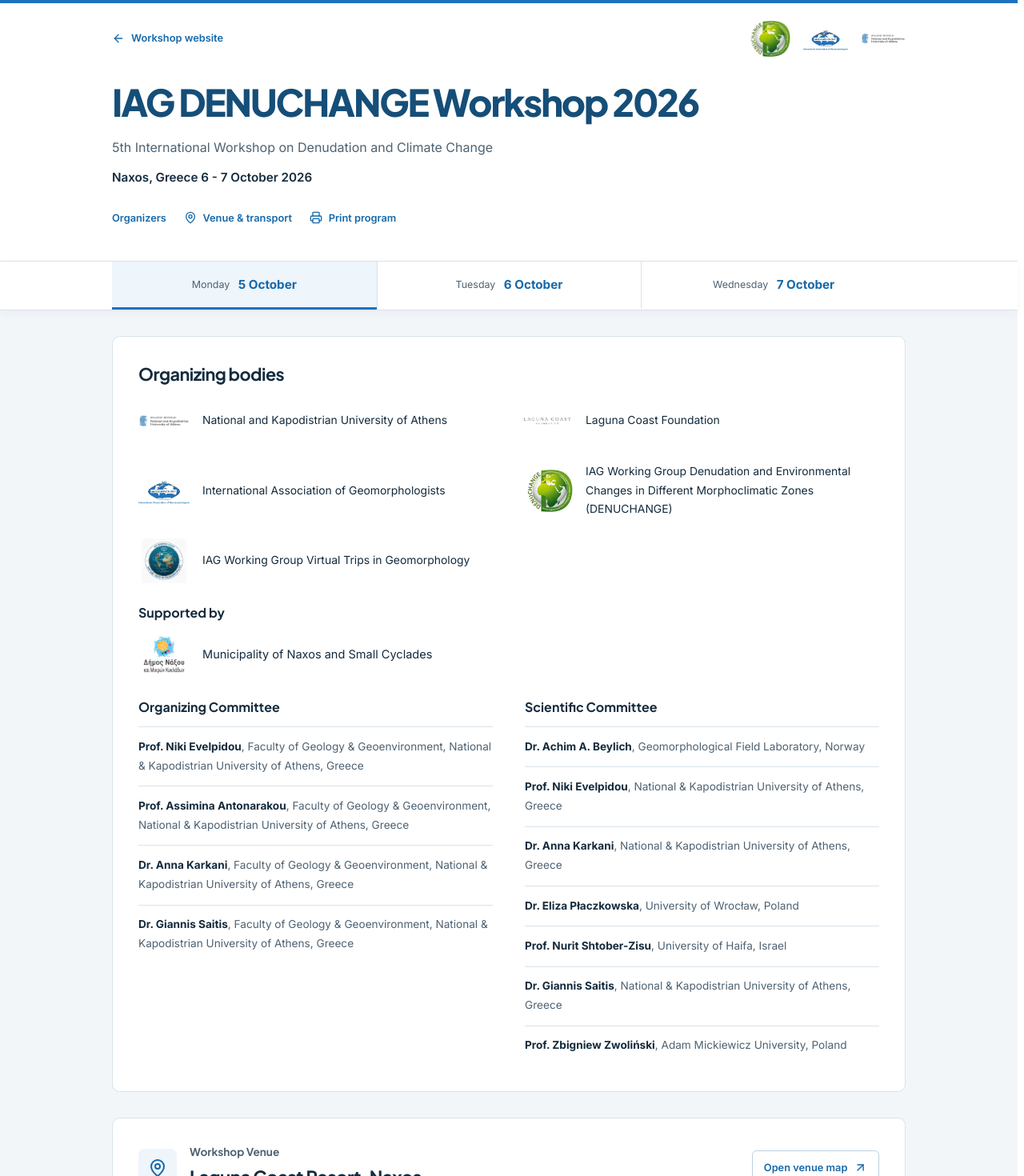
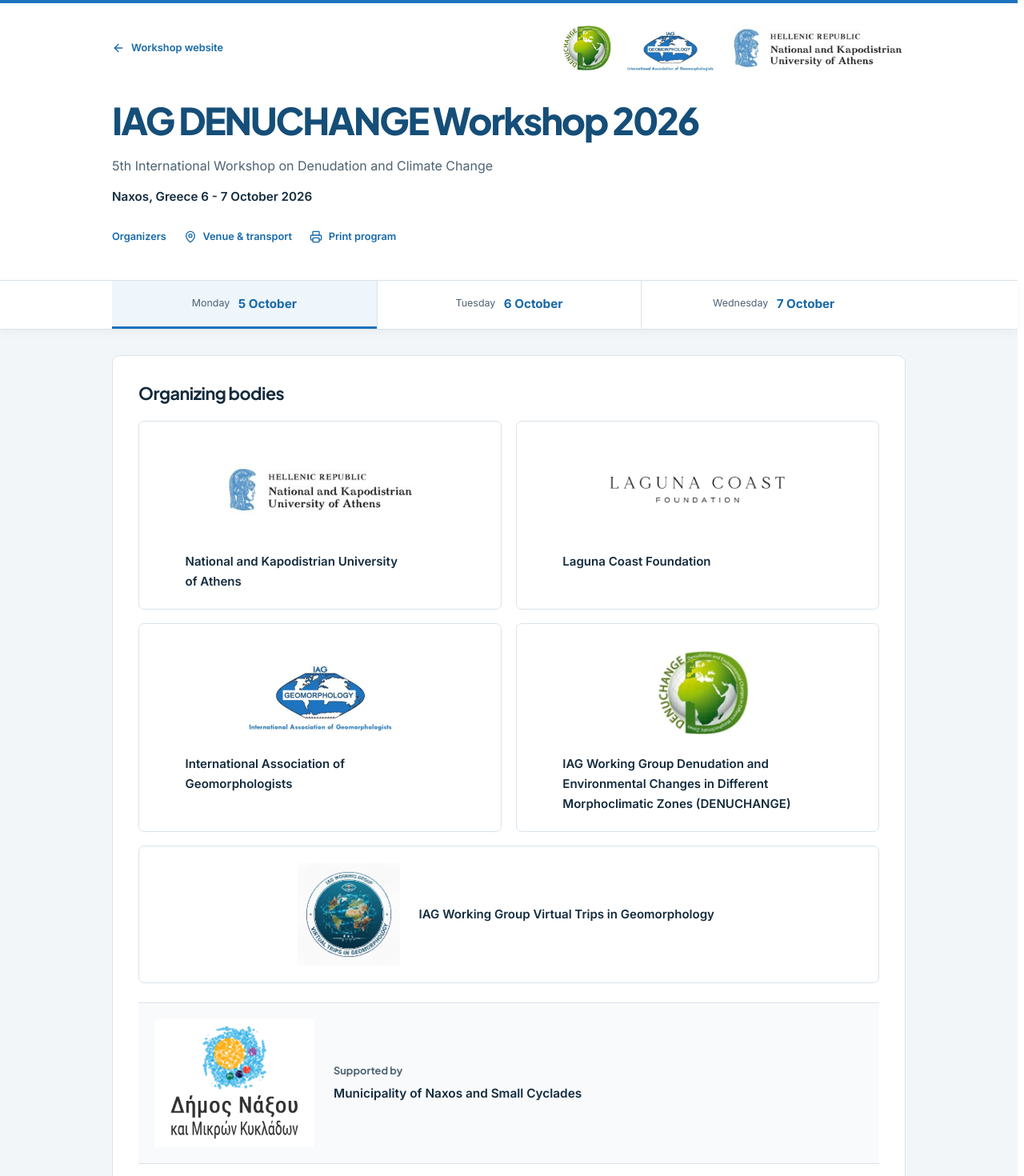
Before and after one commit to uoa-gr/denuchange, a React (Vite) app in the folder website/: page /agenda in a window 1280 px wide. Shown: the top 1470 px of the page at 80% size. Built offline with nearby package versions, Linux system fonts and the light colour scheme; no server answers.

Commit message:
style: polish organizing bodies and enlarge agenda logos

```diff
--- a/website/src/pages/agenda/AgendaPage.tsx
+++ b/website/src/pages/agenda/AgendaPage.tsx
@@ -206,9 +206,9 @@
           <div className="agenda-brand-row">
             <a href={import.meta.env.BASE_URL} className="agenda-home"><ArrowLeft size={16} aria-hidden="true" />Workshop website</a>
             <div className="agenda-brand-logos" aria-label="Workshop organizers">
-              <img src={`${import.meta.env.BASE_URL}images/logo-denuchange.jpg`} alt="DENUCHANGE" width="48" height="48" />
-              <img src={`${import.meta.env.BASE_URL}images/logo-iag.jpg`} alt="International Association of Geomorphologists" width="56" height="48" />
-              <img src={`${import.meta.env.BASE_URL}images/logo-nkua.jpg`} alt="National and Kapodistrian University of Athens" width="48" height="48" />
+              <img className="agenda-brand-denuchange" src={`${import.meta.env.BASE_URL}images/logo-denuchange.jpg`} alt="DENUCHANGE" width="117" height="97" />
+              <img className="agenda-brand-iag" src={`${import.meta.env.BASE_URL}images/logo-iag.jpg`} alt="International Association of Geomorphologists" width="179" height="97" />
+              <img className="agenda-brand-nkua" src={`${import.meta.env.BASE_URL}images/logo-nkua.jpg`} alt="National and Kapodistrian University of Athens" width="288" height="76" />
             </div>
           </div>
           <h1>{agendaTitle}</h1>
@@ -234,15 +234,20 @@
       </nav>
 
       <main className="agenda-wrap">
-        <section className="agenda-information" id="agenda-organizers" aria-labelledby="agenda-organizers-heading">
+        <section className="agenda-information agenda-organizers" id="agenda-organizers" aria-labelledby="agenda-organizers-heading">
           <h2 id="agenda-organizers-heading">Organizing bodies</h2>
           <ul className="agenda-organizing-bodies">
             {organizingBodies.map((body) => (
-              <li key={body.name}><img src={`${import.meta.env.BASE_URL}${body.image.replace(/^\//, "")}`} alt="" width="72" height="64" loading="lazy" /><span>{body.name}</span></li>
+              <li key={body.name}>
+                <div className="agenda-organization-logo"><img src={`${import.meta.env.BASE_URL}${body.image.replace(/^\//, "")}`} alt="" width="240" height="112" loading="lazy" /></div>
+                <span>{body.name}</span>
+              </li>
             ))}
           </ul>
-          <h3>Supported by</h3>
-          <div className="agenda-supporter"><img src={`${import.meta.env.BASE_URL}${supportedBy.image.replace(/^\//, "")}`} alt="" width="72" height="64" loading="lazy" /><p>{supportedBy.name}</p></div>
+          <div className="agenda-supporter">
+            <div className="agenda-supporter-logo"><img src={`${import.meta.env.BASE_URL}${supportedBy.image.replace(/^\//, "")}`} alt="" width="180" height="144" loading="lazy" /></div>
+            <div><h3>Supported by</h3><p>{supportedBy.name}</p></div>
+          </div>
           <div className="agenda-committees">
             <section aria-labelledby="agenda-organizing-committee-heading">
               <h3 id="agenda-organizing-committee-heading">Organizing Committee</h3>
--- a/website/src/pages/agenda/agenda.css
+++ b/website/src/pages/agenda/agenda.css
@@ -24,8 +24,11 @@
 .agenda-hero { background: white; border-top: 4px solid #1e73be; padding-bottom: 1.75rem; }
 .agenda-brand-row { display: flex; flex-wrap: wrap; align-items: center; justify-content: space-between; gap: .5rem 1rem; padding-block: 1rem 1.5rem; }
 .agenda-home { display: inline-flex; align-items: center; gap: .5rem; min-height: 44px; font-size: .8rem; font-weight: 600; }
-.agenda-brand-logos { display: flex; align-items: center; gap: .75rem; }
-.agenda-brand-logos img { object-fit: contain; height: 40px; width: auto; max-width: 56px; content-visibility: visible; }
+.agenda-brand-logos { display: flex; align-items: center; justify-content: space-between; gap: .8rem; width: 100%; padding-block: .4rem; }
+.agenda-brand-logos img { object-fit: contain; height: auto; flex-shrink: 0; content-visibility: visible; }
+.agenda-brand-denuchange { width: 52px; }
+.agenda-brand-iag { width: 84px; }
+.agenda-brand-nkua { width: min(42%, 168px); }
 .agenda-page h1 { max-width: 23ch; font-size: clamp(1.75rem, 4.3vw, 2.9rem); font-weight: 800; line-height: 1.2; letter-spacing: -.045em; color: #154e78; text-wrap: balance; }
 .agenda-subtitle { max-width: 65ch; margin-top: 1rem !important; color: var(--agenda-muted); line-height: 1.6; }
 .agenda-location { margin-top: .75rem !important; font-size: .95rem; font-weight: 600; }
@@ -118,10 +121,22 @@
 .agenda-transport-note { display: flex; align-items: flex-start; gap: .65rem; margin-top: 1.25rem; padding: .85rem 1rem; border-left: 3px solid #8eb7d6; background: #f8fafc; }
 .agenda-transport-note svg { flex-shrink: 0; margin-top: .2rem; color: var(--agenda-blue); }
 .agenda-travel .agenda-transport-note p { font-size: .81rem; line-height: 1.75; color: var(--agenda-muted); }
-.agenda-organizing-bodies { display: grid; grid-template-columns: 1fr; gap: 1.15rem; list-style: none; padding: 0; margin: 0; }
-.agenda-organizing-bodies li { display: flex; align-items: center; gap: 1rem; font-size: .87rem; line-height: 1.7; }
-.agenda-organizing-bodies img, .agenda-supporter img { object-fit: contain; width: 64px; height: 56px; flex-shrink: 0; }
-.agenda-supporter { display: flex; align-items: center; gap: 1rem; }
+.agenda-organizers > h2 { margin-bottom: 1.2rem !important; }
+.agenda-organizing-bodies { display: grid; grid-template-columns: 1fr; gap: 1rem; list-style: none; padding: 0; margin: 0; }
+.agenda-organizing-bodies li { display: flex; flex-direction: column; align-items: center; gap: .9rem; padding: 1.1rem; border: 1px solid var(--agenda-line); border-radius: .45rem; font-size: .94rem; font-weight: 600; line-height: 1.65; }
+.agenda-organizing-bodies li > span { width: 100%; max-width: 34ch; text-wrap: pretty; }
+.agenda-organization-logo { display: flex; align-items: center; justify-content: center; width: 100%; height: 128px; }
+.agenda-organization-logo img { object-fit: contain; width: 240px; max-width: 100%; height: auto; max-height: 128px; content-visibility: visible; }
+.agenda-organization-logo img[src$="/logo-iag.jpg"] { width: 179px; }
+.agenda-organization-logo img[src$="/logo-denuchange.jpg"] { width: 128px; }
+.agenda-organization-logo img[src$="/logo-vft-working-group.png"] { width: 128px; }
+.agenda-supporter { display: flex; flex-direction: column; align-items: center; gap: .9rem; margin-top: 1.5rem; padding: 1.25rem; background: #f8fafc; border-block: 1px solid var(--agenda-line); }
+.agenda-supporter-logo { display: flex; align-items: center; justify-content: center; width: min(100%, 200px); height: 160px; flex-shrink: 0; background: white; }
+.agenda-supporter-logo img { object-fit: contain; width: 100%; height: 100%; content-visibility: visible; }
+.agenda-supporter > div:last-child { width: 100%; min-width: 0; }
+.agenda-organizers .agenda-supporter h3 { margin: 0 0 .35rem !important; font-size: .8rem; color: var(--agenda-muted); }
+.agenda-organizers .agenda-supporter p { font-size: .96rem; line-height: 1.6; font-weight: 600; text-wrap: pretty; }
+.agenda-organizers .agenda-committees { margin-top: .5rem; }
 .agenda-committees ul { list-style: none; margin: 0; padding: 0; }
 .agenda-committees li { font-size: .85rem; line-height: 1.75; color: var(--agenda-muted); padding-block: .8rem; border-top: 1px solid var(--agenda-line); }
 .agenda-footer { background: white; border-top: 1px solid var(--agenda-line); margin-top: 3rem; font-size: .76rem; color: var(--agenda-muted); }
@@ -132,8 +147,10 @@
   .agenda-wrap { width: min(100% - 3rem, 62rem); }
   .agenda-hero { padding-bottom: 2rem; }
   .agenda-brand-row { padding-block: 1.25rem 1.75rem; }
-  .agenda-brand-logos { gap: 1rem; }
-  .agenda-brand-logos img { height: 48px; }
+  .agenda-brand-logos { width: auto; gap: 1.25rem; }
+  .agenda-brand-denuchange { width: 68px; }
+  .agenda-brand-iag { width: 108px; }
+  .agenda-brand-nkua { width: 220px; }
   .agenda-day-nav a { flex-direction: row; gap: .65rem; min-height: 60px; }
   .agenda-day-nav span { font-size: .78rem; }
   .agenda-day-nav strong { font-size: .95rem; }
@@ -149,7 +166,16 @@
   .agenda-venue-icon { width: 48px; height: 48px; }
   .agenda-travel .agenda-venue-name p { font-size: 1.4rem; }
   .agenda-map-action { grid-column: auto; }
-  .agenda-organizing-bodies { grid-template-columns: repeat(2, minmax(0, 1fr)); gap: 1.5rem 2rem; }
+  .agenda-supporter { flex-direction: row; gap: 1.5rem; }
+  .agenda-supporter > div:last-child { width: auto; flex: 1; }
+}
+
+@media (min-width: 760px) {
+  .agenda-organizing-bodies { grid-template-columns: repeat(2, minmax(0, 1fr)); gap: 1.1rem; }
+  .agenda-organizing-bodies li { padding: 1.3rem; }
+  .agenda-organizing-bodies li:last-child { grid-column: 1 / -1; flex-direction: row; justify-content: center; gap: 1.5rem; }
+  .agenda-organizing-bodies li:last-child .agenda-organization-logo { width: 128px; flex-shrink: 0; }
+  .agenda-organizing-bodies li:last-child > span { max-width: 38ch; }
 }
 
 @media (min-width: 900px) {
@@ -181,6 +207,11 @@
   .agenda-entry { display: grid; grid-template-columns: 7rem minmax(0, 1fr); gap: .75rem; padding: .6rem .75rem; }
   .agenda-time { margin-bottom: 0 !important; }
   .agenda-information { padding: 1rem; border-radius: 0; }
+  .agenda-organizing-bodies { grid-template-columns: repeat(2, minmax(0, 1fr)); gap: .6rem; }
+  .agenda-organizing-bodies li { padding: .65rem; break-inside: avoid; }
+  .agenda-organization-logo, .agenda-organization-logo img { height: 80px; }
+  .agenda-supporter { flex-direction: row; padding: .65rem; break-inside: avoid; }
+  .agenda-supporter-logo, .agenda-supporter-logo img { width: 130px; height: 104px; }
   .agenda-map-action { border: 0; padding: 0; }
   .agenda-venue-band, .agenda-transport-note, .agenda-departures { break-inside: avoid; }
   .agenda-page a { color: inherit; }
```
